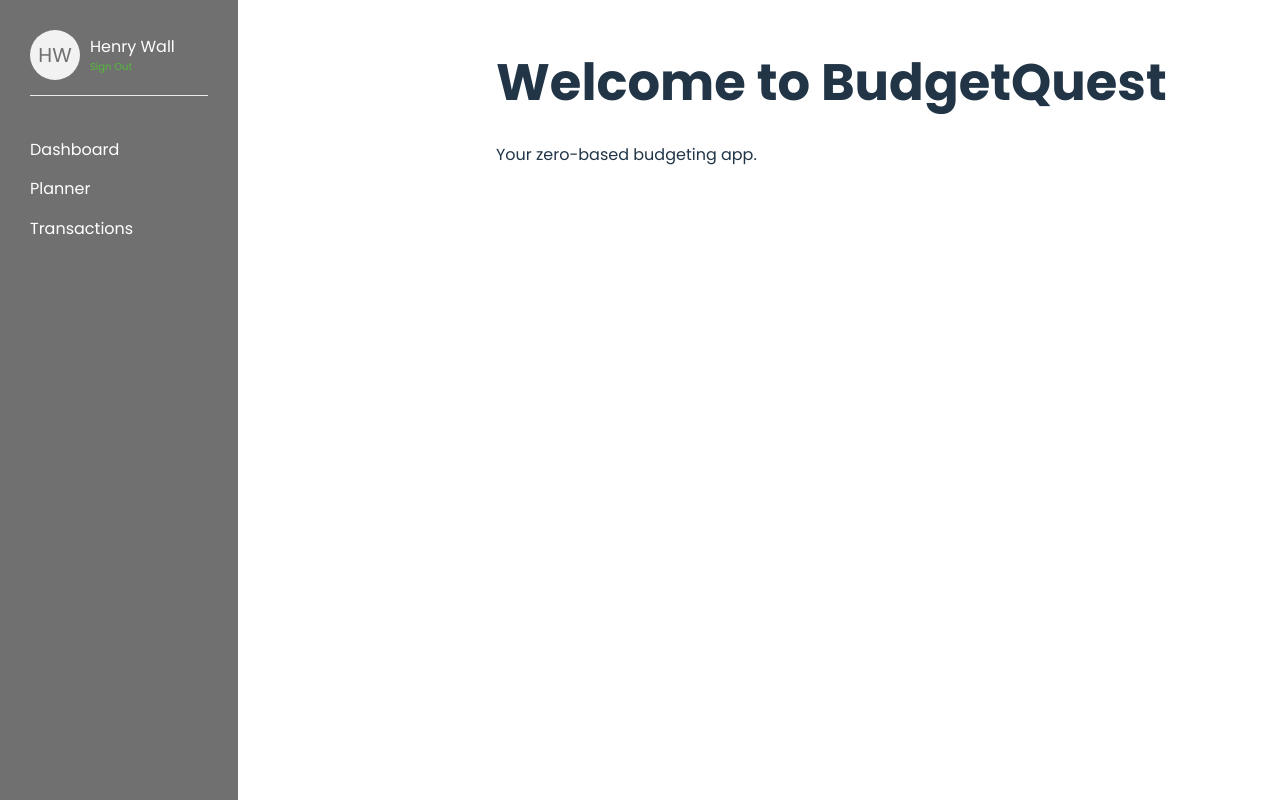
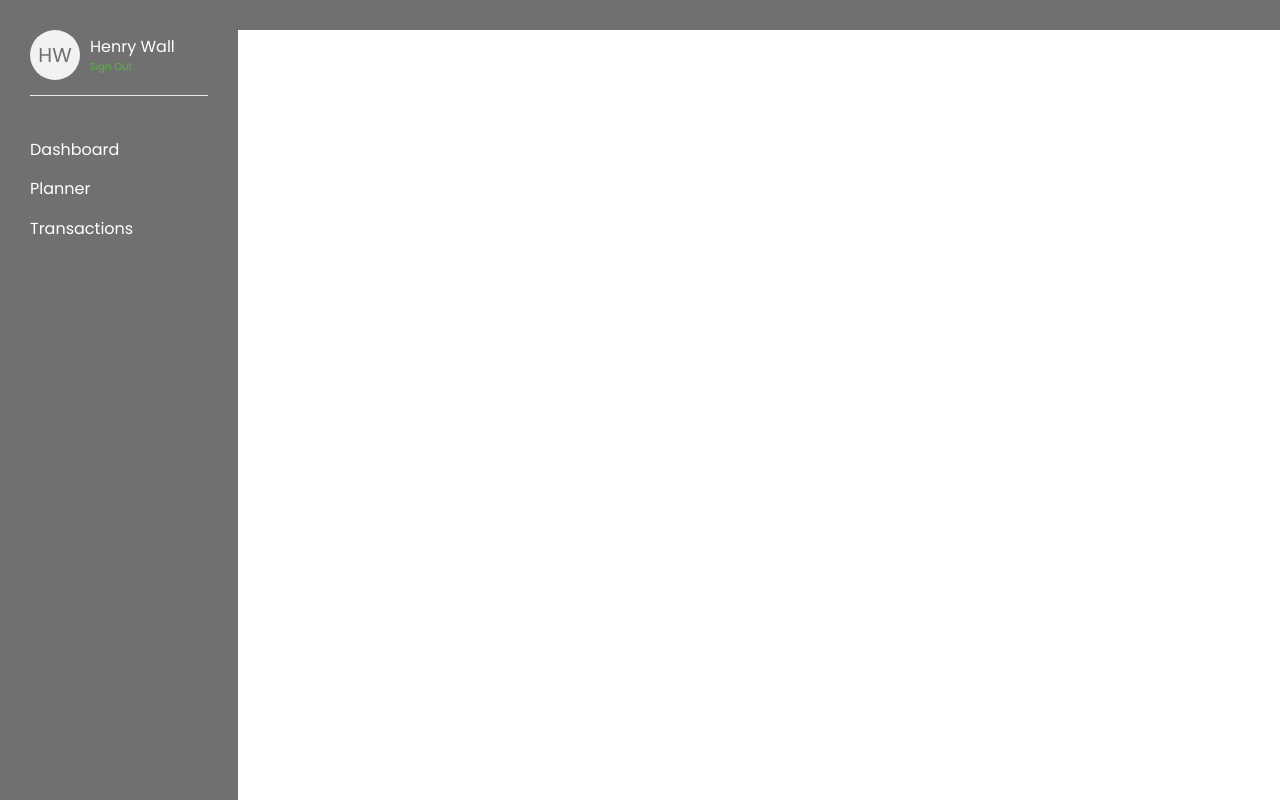
Before and after one commit to Henrywall85/BudgetQuest, a React (Vite) app: page / in a window 1280 px wide. Built offline with nearby package versions, Linux system fonts and the light colour scheme.

Commit message:
Added top header

```diff
--- a/src/App.css
+++ b/src/App.css
@@ -3,7 +3,11 @@
 }
 
 .main-content {
-  margin-left: 238px;
+  flex-grow: 1;
+  display: flex;
+  flex-direction: column;
+}
+
+.content {
   padding: 20px;
-  flex-grow: 1;
 }
--- a/src/App.jsx
+++ b/src/App.jsx
@@ -1,5 +1,6 @@
 import React from 'react';
 import Sidebar from './components/Sidebar';
+import Header from './components/Header';
 import './App.css';
 
 function App(){
@@ -7,8 +8,7 @@ function App(){
   <div className="app-container">
     <Sidebar />
     <div className="main-content">
-      <h1>Welcome to BudgetQuest</h1>
-      <p>Your zero-based budgeting app.</p>
+      <Header />
     </div>
   </div>
   );
--- /dev/null
+++ b/src/components/Header.css
@@ -0,0 +1,27 @@
+.header {
+  display: flex;
+  justify-content: space-between;
+  align-items: center;
+  padding: 15px 20px;
+  background-color: #707070;
+  width: 100%;
+  box-sizing: border-box;
+}
+
+.header-title {
+  margin: 0;
+  font-size: 1.8rem;
+  font-weight: 500;
+  color: #213547;
+}
+
+.header-actions {
+  display: flex;
+  align-items: center;
+  gap: 10px;
+}
+
+.header-placeholder {
+  color: #707070;
+  font-size: 0.9rem;
+}
--- /dev/null
+++ b/src/components/Header.jsx
@@ -0,0 +1,14 @@
+import React from 'react';
+import './Header.css'
+
+function Header ({title}){
+    return(
+    <header className="header">
+        <div className="header-actions">
+            {/* Placeholder for future actions like search or buttons */}
+        </div>
+    </header>
+    );
+}
+
+export default Header;
--- a/src/index.css
+++ b/src/index.css
@@ -26,7 +26,7 @@ a:hover {
 body {
   margin: 0;
   padding: 0;
-  display: flex;
+  /* display: flex; */
   min-height: 100vh;
 }
 
```
